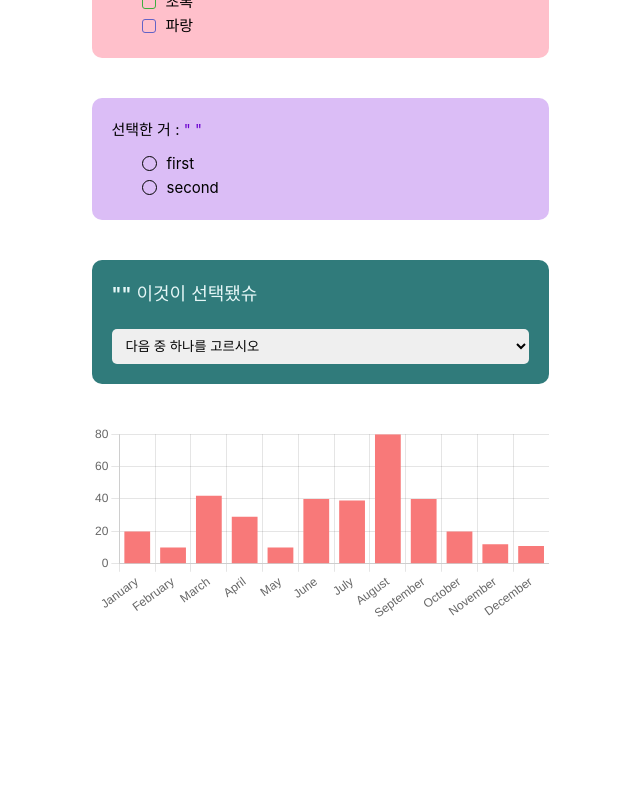
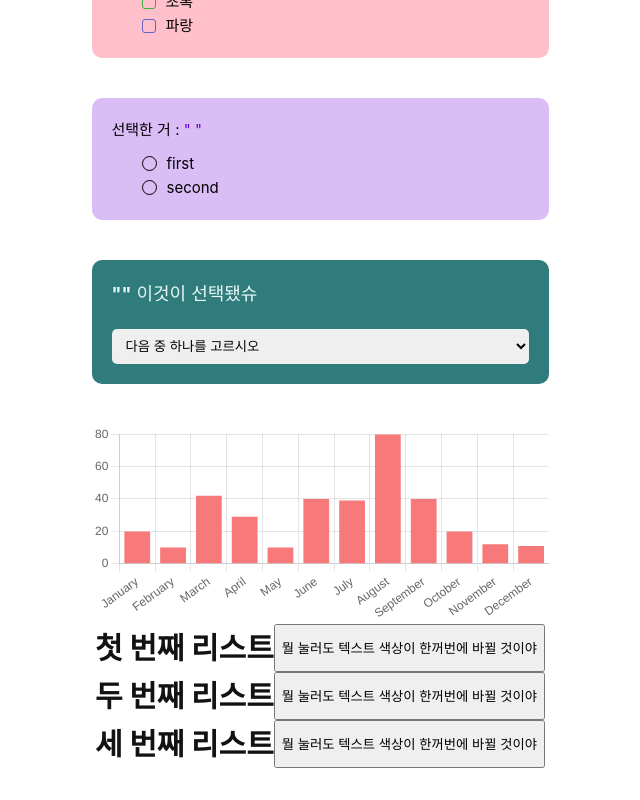
Before and after one commit to QTsom/example-vue, a Vue app in the folder vue-project/: page / in a window 1280 px wide. Shown: the part 677-1477 px from the top of the page, without its empty margins (320-960 px from the left). Before the commit the page ends 1333 px from the top, so only its background shows below. Built offline with nearby package versions, Linux system fonts and the light colour scheme.

Commit message:
feat: add blog post list

```diff
--- a/vue-project/src/App.vue
+++ b/vue-project/src/App.vue
@@ -1,4 +1,6 @@
 <script setup>
+  import {ref} from "vue"
+
   import Content from "./components/Content.vue"
   import Change from "./components/Change.vue"
   import CountEvent from "./components/CountEvent.vue"
@@ -6,6 +8,16 @@
   import MessageForm from "./components/MessageForm.vue"
   import CheckForm from "./components/CheckForm.vue"
   import Chart from "./components/Chart.vue"
+  import BlogPost from "./components/BlogPost.vue"
+  import Progressbar from "./components/Progressbar.vue"
+
+  const posts = ref([
+    {id:1, title: "첫 번째 리스트"},
+    {id:2, title: "두 번째 리스트"},
+    {id:3, title: "세 번째 리스트"}
+  ]);
+
+  const postFontColor = ref("121212");
 </script>
 
 <template>
@@ -26,6 +38,13 @@
       <CheckForm />
 
       <Chart />
+
+      <Progressbar />
+
+      <div :style="{ color: '#' + postFontColor}">
+        <BlogPost v-for="post in posts" :key="post.id" :title="post.title" @color-text="postFontColor = '999'" />
+      </div>
+      <!-- <BlogPost></BlogPost> -->
     </div>
   </div>
 </template>
--- /dev/null
+++ b/vue-project/src/components/BlogPost.vue
@@ -0,0 +1,21 @@
+<script setup>
+    defineProps(['title']);
+    defineEmits(["color-text"])
+</script>
+
+<template>
+    <div class="wrapper">
+        <h2 class="title">{{ title }}</h2>
+        <button @click="$emit('color-text')">뭘 눌러도 텍스트 색상이 한꺼번에 바뀔 것이야</button>
+    </div>
+</template>
+
+<style scoped>
+    .wrapper {
+        display: flex;
+        justify-content: center;
+    }
+    .title {
+        text-decoration: none;
+    }
+</style>
--- /dev/null
+++ b/vue-project/src/components/Progressbar.vue
@@ -0,0 +1,11 @@
+<script setup>
+    import {ref} from "vue"
+</script>
+
+<template>
+
+</template>
+
+<style scoped>
+
+</style>
```
